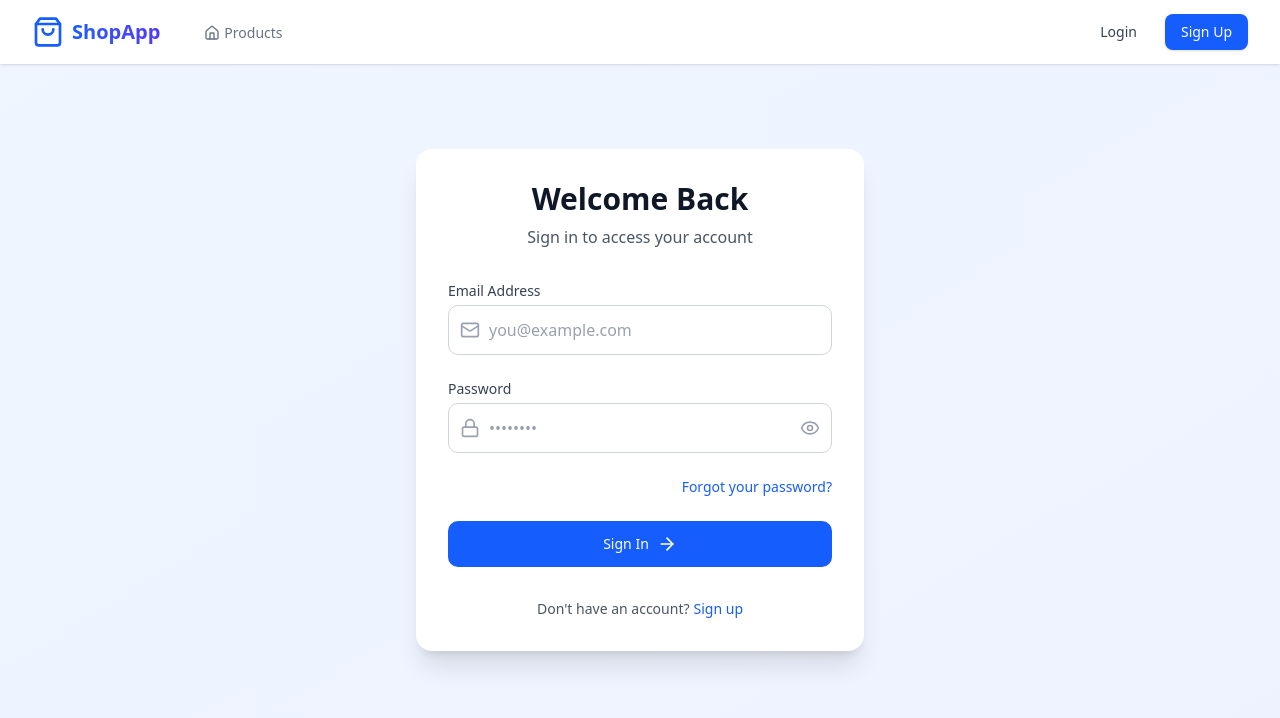
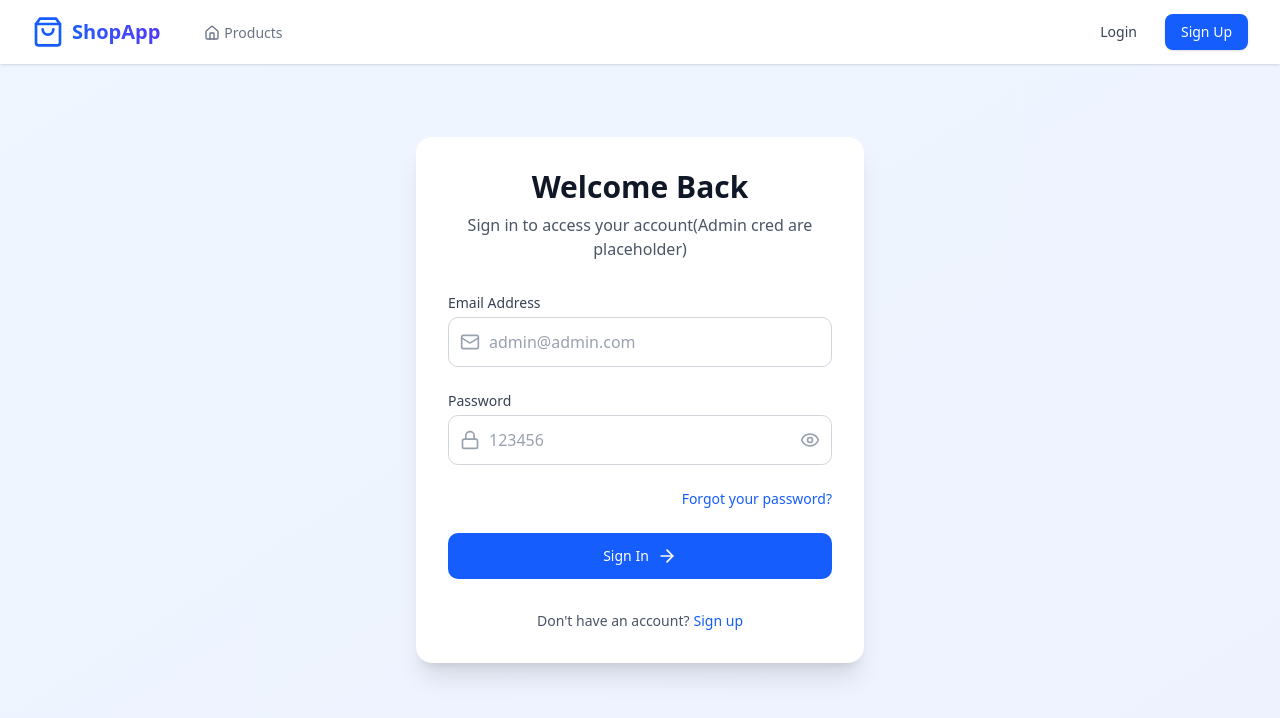
Before and after one commit to harshparmar23/e-commerce, a React (Vite) app in the folder frontend/: page /login in a window 1280 px wide. Shown: the top 718 px of the page. Built offline with nearby package versions, Linux system fonts and the light colour scheme; no server answers.

Commit message:
admin cred

```diff
--- a/frontend/src/components/AuthForm.tsx
+++ b/frontend/src/components/AuthForm.tsx
@@ -86,7 +86,7 @@ const AuthForm = ({ type }: { type: "login" | "signup" }) => {
           </h1>
           <p className="mt-2 text-gray-600">
             {type === "login"
-              ? "Sign in to access your account"
+              ? "Sign in to access your account(Admin cred are placeholder)"
               : "Join us and start shopping today"}
           </p>
         </div>
@@ -148,7 +148,7 @@ const AuthForm = ({ type }: { type: "login" | "signup" }) => {
                   },
                 })}
                 className="pl-10 block w-full rounded-lg border border-gray-300 py-3 text-gray-900 placeholder-gray-400 focus:ring-2 focus:ring-blue-500 focus:border-blue-500"
-                placeholder="you@example.com"
+                placeholder="admin@admin.com"
               />
             </div>
             {errors.email && (
@@ -180,7 +180,7 @@ const AuthForm = ({ type }: { type: "login" | "signup" }) => {
                   // },
                 })}
                 className="pl-10 pr-10 block w-full rounded-lg border border-gray-300 py-3 text-gray-900 placeholder-gray-400 focus:ring-2 focus:ring-blue-500 focus:border-blue-500"
-                placeholder="••••••••"
+                placeholder="123456"
               />
               <div className="absolute inset-y-0 right-0 pr-3 flex items-center">
                 <button
```
